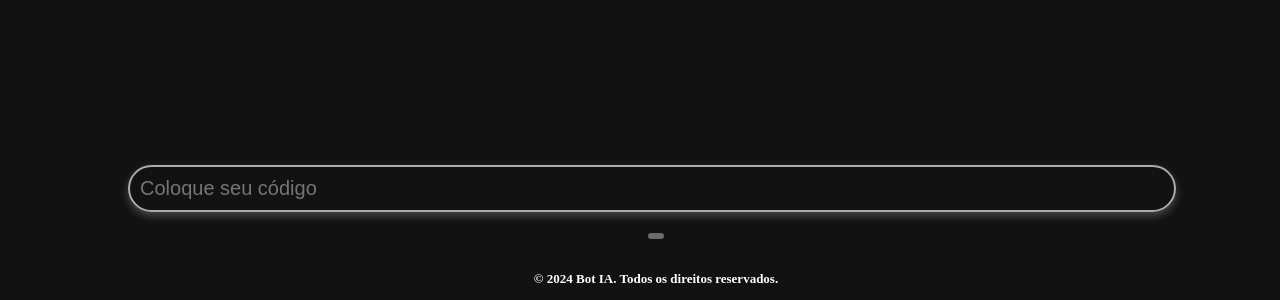
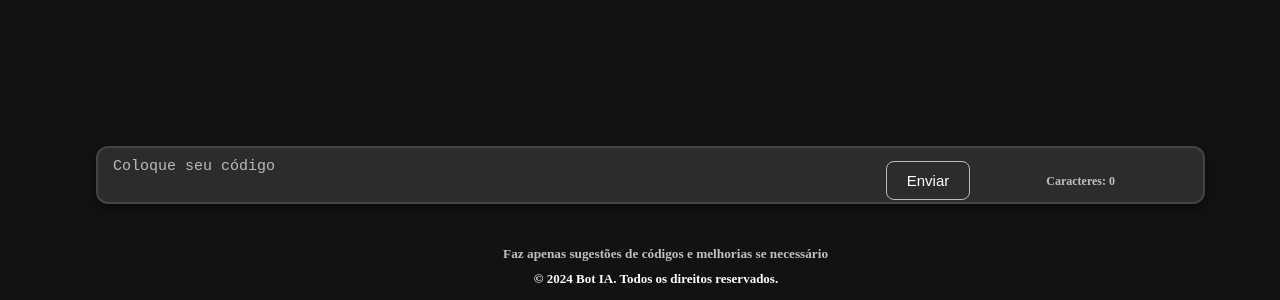
Before and after one commit to Getulio1997/bot-ia-front, an Angular app: page /bot-ia in a window 1280 px wide. Shown: the part 500-800 px from the top of the page. Built offline with nearby package versions, Linux system fonts and the light colour scheme.

Commit message:
Fix: Melhorando o textarea para fazer a pesquisa do código

```diff
--- a/src/app/app-module.ts
+++ b/src/app/app-module.ts
@@ -4,6 +4,7 @@ import { AppRoutingModule } from "./app-routing.module";
 import { RouterModule } from "@angular/router";
 import { AppComponent } from "./app.component";
 import { BotIaComponent } from "./bot-ia/bot-ia.component";
+import { FormsModule } from "@angular/forms";
 
 @NgModule({
   declarations: [
@@ -13,7 +14,8 @@ import { BotIaComponent } from "./bot-ia/bot-ia.component";
   imports: [
     BrowserModule,
     AppRoutingModule,
-    RouterModule
+    RouterModule,
+    FormsModule
   ],
   providers: [],
   bootstrap: [AppComponent]
--- a/src/app/app.component.html
+++ b/src/app/app.component.html
@@ -7,9 +7,11 @@
 </head>
 
 <body>
-  <div class="img">
-    <!-- <img src="assets/images/Bot-1.png" class="img-thumbnail" alt="bot"> -->
-  </div>
+  <!-- <div class="row">
+    <div class="col-md-3">
+        <img src="assets/images/Bot-1.png" class="img-thumbnail" alt="bot">
+    </div>
+  </div> -->
   <footer class="copy">
     <p>&copy; 2024 Bot IA. Todos os direitos reservados.</p>
   </footer>
--- a/src/app/bot-ia/bot-ia.component.html
+++ b/src/app/bot-ia/bot-ia.component.html
@@ -8,15 +8,26 @@
 
 <body>
   <div class="container">
-    <form action="" method="post">
+    <form (ngSubmit)="onSubmit()">
       <div class="input-group">
-        <input class="pesquisa" placeholder="Coloque seu código" id="search" name="search">
-        <div class="input-group-append">
-          <button class="btn btn-primary" type="submit"></button>
+        <textarea
+          #textarea
+          class="pesquisa"
+          placeholder="Coloque seu código"
+          [(ngModel)]="inputText"
+          name="search"
+          (input)="ajustaAltura()"
+        ></textarea>
+        <div class="caracteres">
+          Caracteres: {{ inputText.length }}
+        </div>
+        <div class="input-group-append btn">
+          <button class="btn btn-primary" type="submit">Enviar</button>
         </div>
       </div>
     </form>
   </div>
+  <h5>Faz apenas sugestões de códigos e melhorias se necessário</h5>
 </body>
 
 </html>
--- a/src/app/bot-ia/bot-ia.component.scss
+++ b/src/app/bot-ia/bot-ia.component.scss
@@ -5,20 +5,79 @@
   text-align: center;
   font-weight: bold;
   font-size: 13px;
-  margin: auto;
   background-color: #121212;
 }
 
 .pesquisa {
   position: fixed;
-  bottom: 11%;
-  left: 10%;
-  max-width: 100%;
-  min-width: 80%;
-  font-size: 20px;
-  border: 2px solid #ababab;
-  border-radius: 25px;
-  box-shadow: 0 4px 8px rgb(255 255 255 / 23%);
-  padding: 10px;
-  background-color: #00000000;
+  width: 84%;
+  font-size: 15px;
+  border: 2px solid #444444;
+  border-radius: 12px;
+  box-shadow: 0 4px 8px rgba(0, 0, 0, 0.5);
+  padding: 10px 15px;
+  background-color: #2c2c2c;
+  resize: none;
+  min-height: 2rem;
+  height: auto;
+  max-height: 20rem;
+  overflow-y: auto;
+  left: 6rem;
+  bottom: 6rem;
 }
+
+.caracteres {
+  position: fixed;
+  bottom: 13%;
+  right: 10rem;
+  color: #c0c0c0;
+  font-size: 12px;
+  padding: 2px 5px;
+  margin-bottom: 5px;
+}
+
+.pesquisa::placeholder {
+  color: #bbbbbb;
+}
+
+.pesquisa:focus {
+  border-color: #1a73e8;
+  box-shadow: 0 4px 8px rgb(26 115 232 / 50%);
+}
+
+.btn {
+  position: relative;
+  margin-top: 10px;
+}
+
+.btn-primary {
+  background-color: transparent;
+  border: 1px solid #bbbbbb;
+  color: #ffffff;
+  font-size: 15px;
+  padding: 10px 20px;
+  border-radius: 8px;
+  cursor: pointer;
+  transition: background-color 0.5s, border-color 0.5s;
+  top: -40px;
+  left: 17rem;
+}
+
+.btn-primary:hover {
+  background-color: #0056b3;
+  border-color: #004a99;
+}
+
+.btn-primary:active {
+  background-color: #004085;
+  border-color: #003766;
+}
+
+h5 {
+  position: fixed;
+  bottom: 2%;
+  left: 12%;
+  width: 80%;
+  text-align: center;
+  color: #c0c0c0;
+}
--- a/src/app/bot-ia/bot-ia.component.ts
+++ b/src/app/bot-ia/bot-ia.component.ts
@@ -1,18 +1,30 @@
 import { BotApiRestService } from './../../service/bot-api-rest.service';
-import { Component } from '@angular/core';
+import { Component, ElementRef, ViewChild } from '@angular/core';
 import { Mensagem } from '../../model/mensagem';
 
 @Component({
   selector: 'app-bot-ia',
   templateUrl: './bot-ia.component.html',
-  styleUrl: './bot-ia.component.scss'
+  styleUrls: ['./bot-ia.component.scss']
 })
 export class BotIaComponent {
+  @ViewChild('textarea') textarea!: ElementRef<HTMLTextAreaElement>;
 
   mensagem: Mensagem[] = []
+  inputText: string = '';
 
   constructor(
     private botService: BotApiRestService
   ) {}
 
+  onSubmit(): void {
+    console.log('Form submitted:', this.inputText);
+  }
+
+  ajustaAltura(): void {
+    const textarea = this.textarea.nativeElement;
+    textarea.style.height = 'auto';
+    textarea.style.height = `${Math.max(textarea.scrollHeight, 2 * parseFloat(getComputedStyle(textarea).fontSize))}px`;
+  }
+
 }
```
